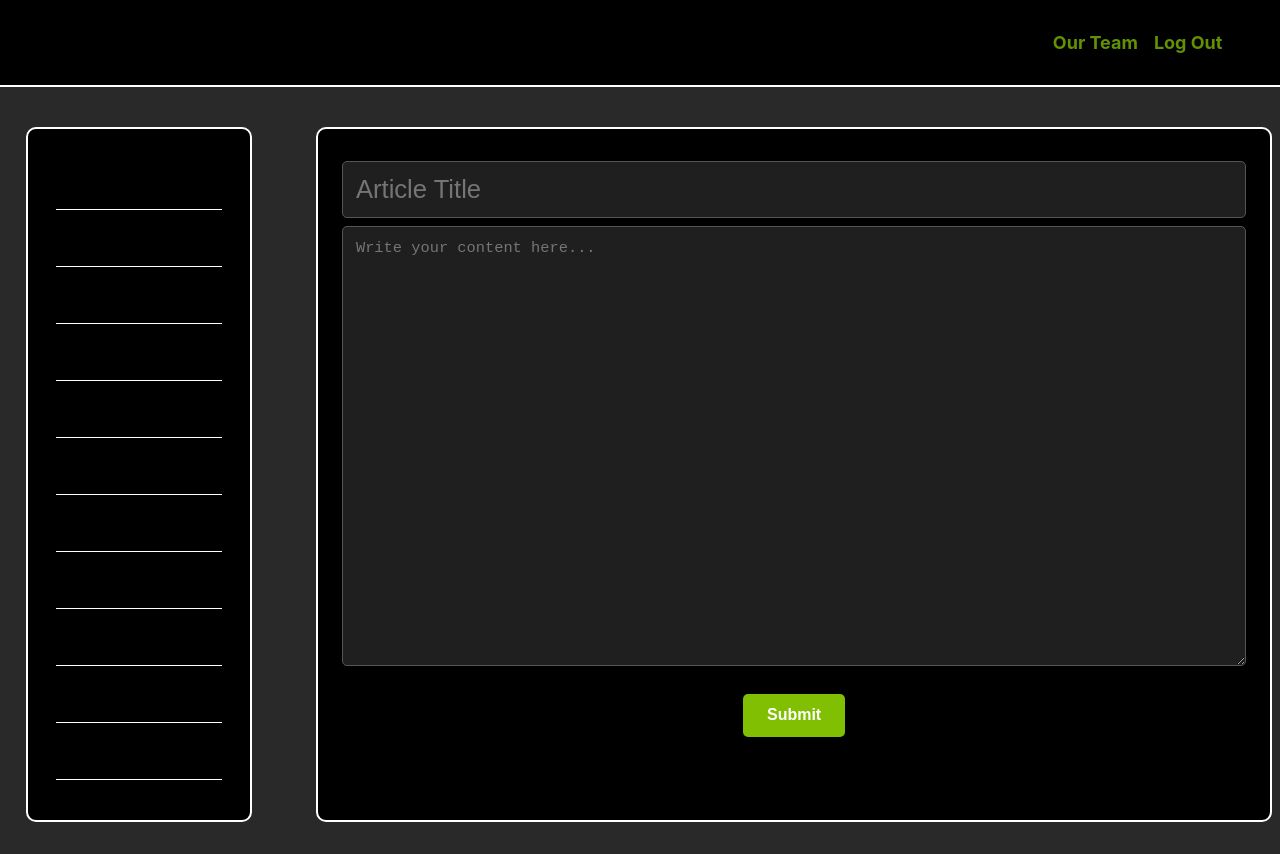
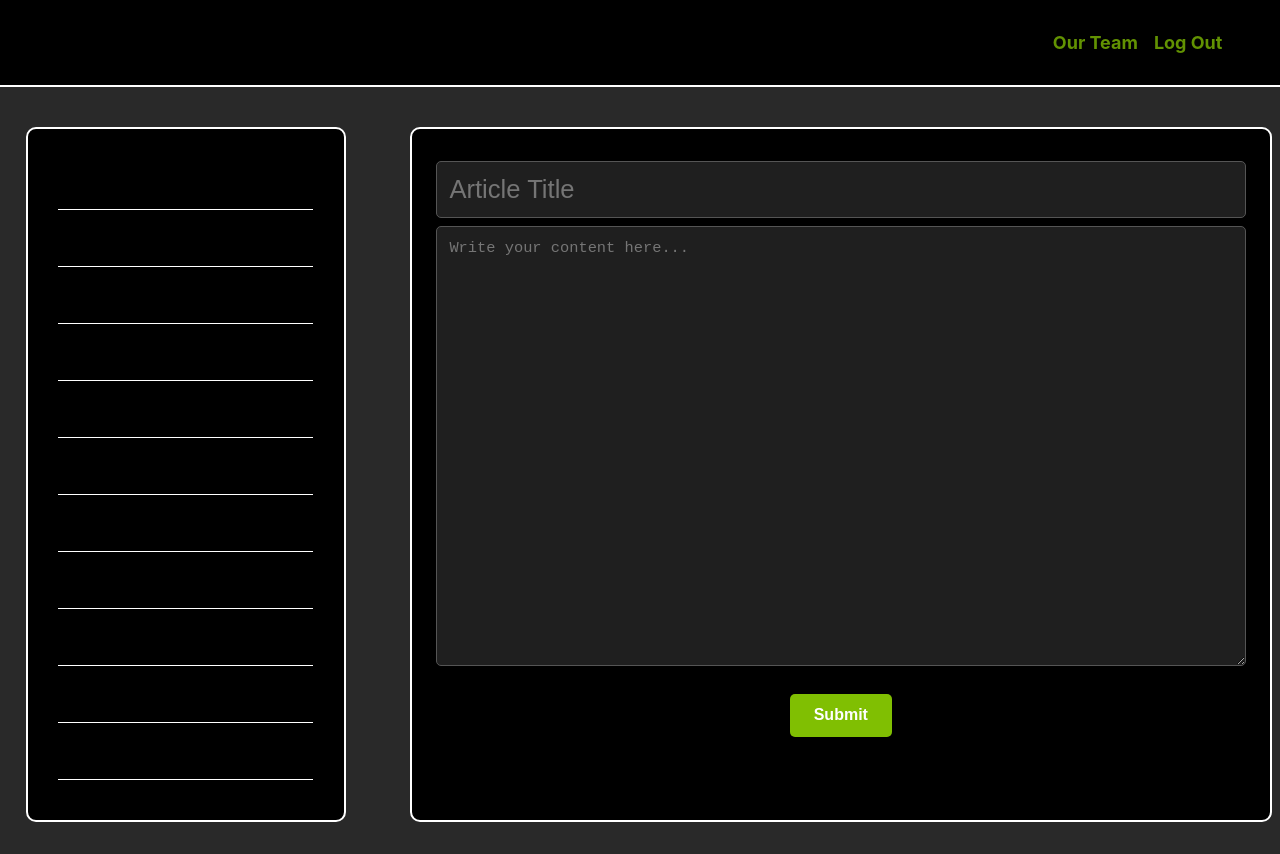
Before and after one commit to cr9169/TechOps, a React (Vite) app in the folder front/: page /homePage in a window 1280 px wide. Built offline with nearby package versions, Linux system fonts and the light colour scheme.

Commit message:
feat: added zoom

```diff
--- a/front/src/components/AuthPage/AuthPage.tsx
+++ b/front/src/components/AuthPage/AuthPage.tsx
@@ -1,4 +1,5 @@
 import React, { useState } from "react";
+import Zoom from "@mui/material/Zoom";
 import PeopleIcon from "@mui/icons-material/People";
 import LockIcon from "@mui/icons-material/Lock";
 import PersonIcon from "@mui/icons-material/Person";
@@ -17,6 +18,7 @@ const AuthPage: React.FC = () => {
 
   return (
     <div className="auth-main-container">
+      <Zoom in={true} timeout={1000}>
         <div className="auth-article-container">
           <div className="auth-input-section">
             <div className="people-icon">
@@ -47,6 +49,7 @@ const AuthPage: React.FC = () => {
             </button>
           </div>
         </div>
+      </Zoom>
     </div>
   );
 };
--- a/front/src/components/HomePage/HomePage.scss
+++ b/front/src/components/HomePage/HomePage.scss
@@ -8,6 +8,10 @@
 .home-windows-section {
   display: flex;
   flex-direction: row;
+}
+
+.zoom-second-nav-wrapper {
+  display: flex;
 }
 
 .home-article-container {
--- a/front/src/components/HomePage/HomePage.tsx
+++ b/front/src/components/HomePage/HomePage.tsx
@@ -1,11 +1,19 @@
-import React, { useState } from "react";
+import React, { useEffect, useState } from "react";
 import MainNavBar from "./MainNavBar/MainNavBar";
+import SecondaryNavBar from "./SecondaryNavBar/SecondaryNavBar";
+import Zoom from "@mui/material/Zoom";
 import "./HomePage.scss";
-import SecondaryNavBar from "./SecondaryNavBar/SecondaryNavBar";
 
 const HomePage: React.FC = ({}: {}) => {
   const [title, setTitle] = useState("");
   const [content, setContent] = useState("");
+  const [delayCompleted, setDelayCompleted] = useState(false);
+
+  useEffect(() => {
+    setTimeout(() => {
+      setDelayCompleted(true);
+    }, 250);
+  }, []);
 
   const handleSubmit = () => {
     console.log(title, content);
@@ -15,7 +23,12 @@ const HomePage: React.FC = ({}: {}) => {
     <div className="home-main-container">
       <MainNavBar />
       <div className="home-windows-section">
+        <Zoom in={true} timeout={1000}>
+          <div className="zoom-second-nav-wrapper">
             <SecondaryNavBar />
+          </div>
+        </Zoom>
+        <Zoom in={delayCompleted} timeout={1000}>
           <div className="home-article-container">
             <input
               type="text"
@@ -37,6 +50,7 @@ const HomePage: React.FC = ({}: {}) => {
               </button>
             </div>
           </div>
+        </Zoom>
       </div>
     </div>
   );
--- a/front/src/components/HomePage/SecondaryNavBar/SecondaryNavBar.scss
+++ b/front/src/components/HomePage/SecondaryNavBar/SecondaryNavBar.scss
@@ -5,7 +5,6 @@
   flex-direction: column;
   align-content: space-around;
   width: 20rem;
-  max-width: 25%;
   margin: 5vh 0 4vh 2vw;
   padding: 2rem 1.5rem;
   background-color: $theme-card-background-color;
```
Lines whose indentation alone changed are shown as unchanged.
